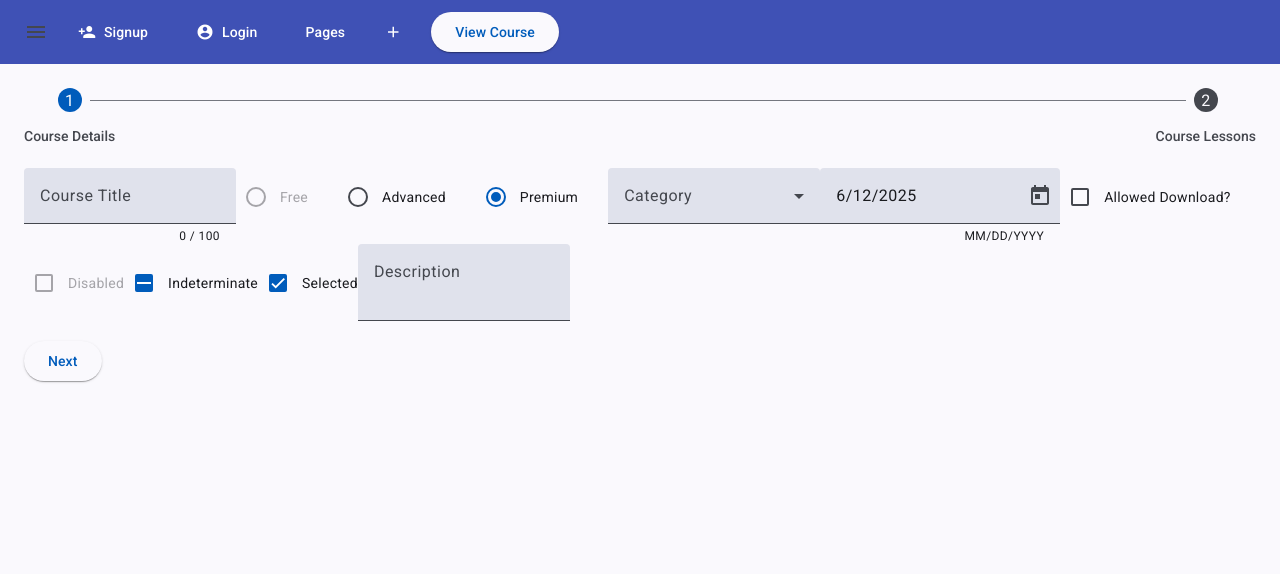
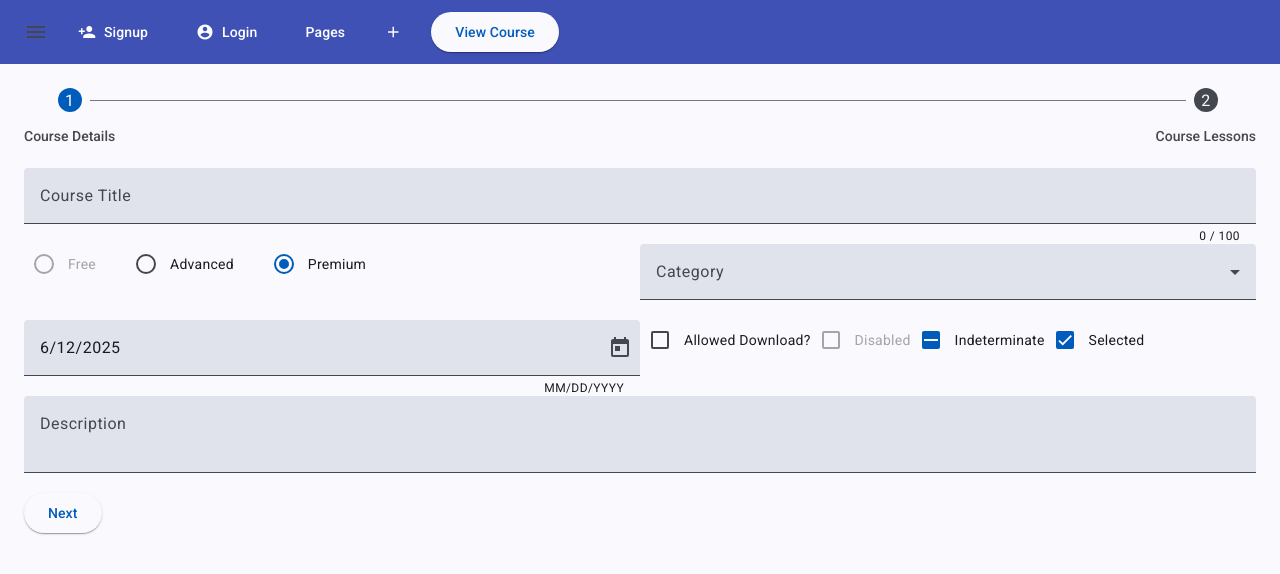
Before and after one commit to sjaroni/angular-material, an Angular app: page /create-course in a window 1280 px wide. Shown: the top 574 px of the page. Built offline with nearby package versions, Linux system fonts and the light colour scheme.

Commit message:
style: add css to form elements

```diff
--- a/src/app/create-course/create-course-step-one/create-course-step-one.component.html
+++ b/src/app/create-course/create-course-step-one/create-course-step-one.component.html
@@ -2,7 +2,7 @@
   @if(courseTitle.errors?.['minlength']){
   <mat-error> Course Title should have a minimum of 5 characters </mat-error>
   }
-  <mat-form-field appearance="fill">
+  <mat-form-field appearance="fill" class="full-width">
     <input
       matInput
       type="text"
@@ -19,7 +19,15 @@
     }    -->
   </mat-form-field>
 
+  <!-- stefan -->
+  <div style="display: flex;">
+
+
+
+  <div class="half-width">
+
     <!-- mat-radio-group muss nicht in mat-form-field genutzt werden! -->
+
     <mat-radio-group formControlName="courseType">
       <mat-radio-button disabled value="free">Free</mat-radio-button>
       <mat-radio-button [disabled]="false" value="advanced"
@@ -27,8 +35,9 @@
       >
       <mat-radio-button value="premium">Premium</mat-radio-button>
     </mat-radio-group>
+  </div>
 
-  <mat-form-field appearance="fill">
+  <mat-form-field appearance="fill" class="half-width">
     <mat-select [formControl]="toppings" placeholder="Category" multiple>
       <mat-optgroup label="Creatives">
         <mat-option value="design">Design</mat-option>
@@ -41,8 +50,9 @@
       </mat-optgroup>
     </mat-select>
   </mat-form-field>
-
-  <mat-form-field>
+</div>
+<div style="display:flex;">
+  <mat-form-field class="half-width" appearance="fill">
     <input
       matInput
       placeholder="Publish date"
@@ -61,17 +71,16 @@
     ></mat-datepicker>
   </mat-form-field>
 
-  <mat-checkbox
-    color="primary"
-    formControlName="downloadAllowed"
-  >
+  <div class="half-width">
+    <mat-checkbox color="primary" formControlName="downloadAllowed">
       <span>Allowed Download?</span>
     </mat-checkbox>
     <mat-checkbox [disabled]="true">Disabled</mat-checkbox>
     <mat-checkbox [indeterminate]="true">Indeterminate</mat-checkbox>
     <mat-checkbox [checked]="true">Selected</mat-checkbox>
-
-  <mat-form-field>
+  </div>
+</div>
+  <mat-form-field class="full-width" appearance="fill">
     <textarea
       matInput
       placeholder="Description"
@@ -79,6 +88,6 @@
       cdkTextareaAutosize
       [cdkAutosizeMinRows]="3"
       [cdkAutosizeMaxRows]="10"
-    ></textarea></mat-form-field>
-
+    ></textarea>
+  </mat-form-field>
 </div>
--- a/src/styles.scss
+++ b/src/styles.scss
@@ -30,3 +30,10 @@ button.highligt-date {
   font-weight: bold;
   background-color: red;
 }
+
+.full-width {
+  width: 100%;
+}
+.half-width {
+  width: 50%;
+}
```
Lines whose indentation alone changed are shown as unchanged.
